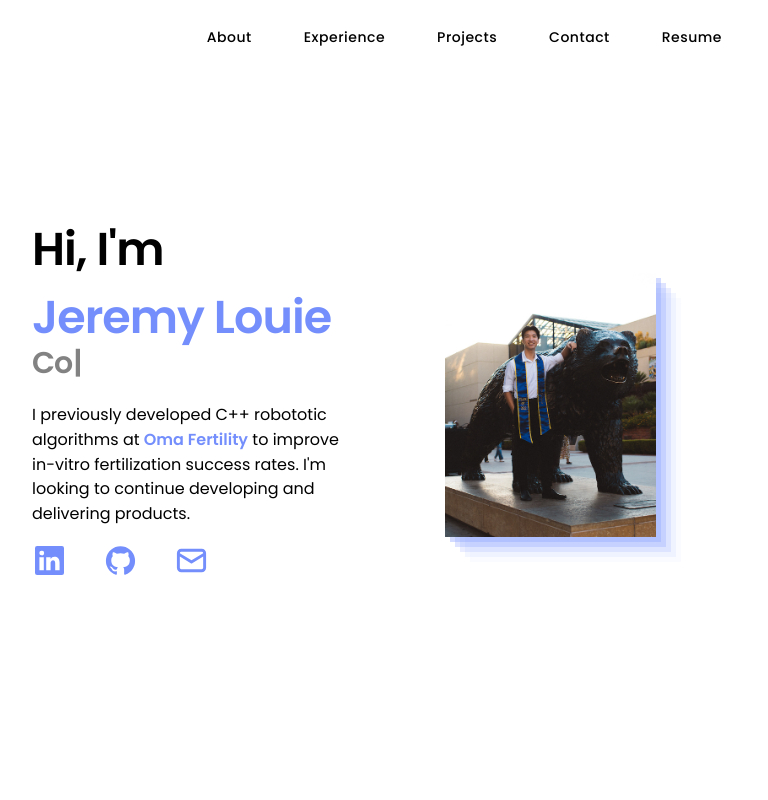
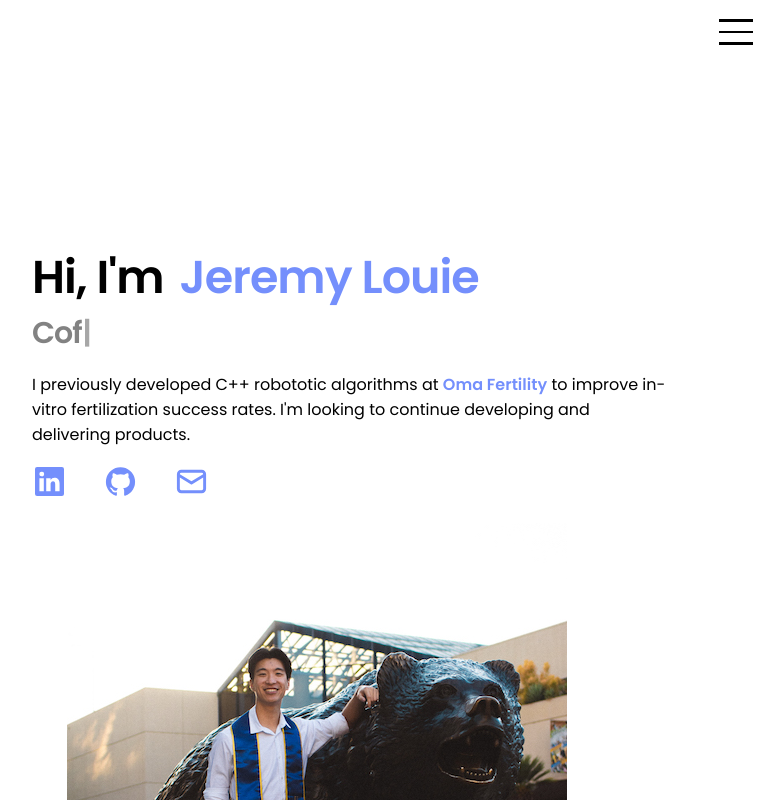
Before and after one commit to jsethlui/portfolio-v3, a React (Vite) app: page / in a window 768 px wide. Shown: the top 800 px of the page. Built offline with nearby package versions, Linux system fonts and the light colour scheme.

Commit message:
Responsive styling * mobile and desktop responsive styling added to Intro and Navigation components * Installed react-responsive

```diff
--- a/package.json
+++ b/package.json
@@ -15,6 +15,7 @@
     "@mantine/hooks": "^7.0.2",
     "react": "^18.2.0",
     "react-dom": "^18.2.0",
+    "react-responsive": "^9.0.2",
     "react-router-dom": "^6.16.0",
     "typewriter-effect": "^2.21.0"
   },
--- a/src/components/Intro/Intro.module.css
+++ b/src/components/Intro/Intro.module.css
@@ -2,20 +2,39 @@
 .container {
     margin: 0px auto;
     text-align: left;
+
+    @media (max-width: 1224px) and (orientation: portrait) {
+        margin: 200px 0 0 0;
+    }
 }
 
 .text_container {
     margin: 0 30px 0 0;
     width: 40vw;
+
+    @media (max-width: 1224px) and (orientation: portrait) {
+        width: 90%;
+    }
 }
 
 .image_container {
     margin: 0 0 0 60px;
+    height: auto;
     width: 30%;
+
+    @media (max-width: 1224px) and (orientation: portrait) {
+        margin: 0 auto;
+        width: 90%;
+        height: auto;
+    }
 }
 
 .image {
-    box-shadow: rgba(145, 167, 255, 0.4) 5px 5px, rgba(145, 167, 255, 0.3) 10px 10px, rgba(145, 167, 255, 0.2) 15px 15px, rgba(145, 167, 255, 0.1) 20px 20px, rgba(145, 167, 255, 0.05) 25px 25px;
+    box-shadow: rgba(145, 167, 255, 0.4) 5px 5px,rgba(145, 167, 255, 0.3) 10px 10px, rgba(145, 167, 255, 0.2) 15px 15px, rgba(145, 167, 255, 0.1) 20px 20px, rgba(145, 167, 255, 0.05) 25px 25px;
+
+    @media (max-width: 1224px) and (orientation: portrait) {
+        box-shadow: rgba(145, 167, 255, 0.4) 0px 5px, rgba(145, 167, 255, 0.3) 0px 10px, rgba(145, 167, 255, 0.2) 0px 15px, rgba(145, 167, 255, 0.1) 0px 20px, rgba(145, 167, 255, 0.05) 0px 25px;
+    }
 }
 
 .bold {
@@ -48,8 +67,8 @@
     letter-spacing: -1px;
     font-weight: 600;
 
-    @media (min-width: 768px) {
-        margin: 0 0 -20px 0;
+    @media (max-width: 1224px) and (orientation: portrait) {
+        margin: 10px 0 0 0;
     }
 }
 
@@ -68,10 +87,19 @@
     font-size: clamp(15px, 6vw, 30px);
     font-weight: 600;
     line-height: 4.25rem;
+
+    @media (max-width: 1224px) and (orientation: portrait) {
+        width: 90%;
+    }
 }
 
 .brief {
     width: 60vw;
+
+    @media (max-width: 1224px) and (orientation: portrait) {
+        text-align: left;
+        width: 100%;
+    }
 }
 
 .icon_container {
--- a/src/components/Navigation/Navigation.jsx
+++ b/src/components/Navigation/Navigation.jsx
@@ -1,19 +1,71 @@
 
-import { Tabs } from '@mantine/core'
+import { Tabs, Burger } from '@mantine/core'
+import { useDisclosure } from '@mantine/hooks';
 import { useNavigate, useParams } from 'react-router-dom'
+import { useMediaQuery } from 'react-responsive'
 import classes from '/src/components/Navigation/Navigation.module.css'
 
-function Navigation() {
+function MobileNavigationTabs() {
 
-    const iconColor = "var(--mantine-color-indigo-4)"
-    const navigate = useNavigate()
+    // @todo: add animations for when tabs are opened on mobile
+    // @todo: have tabs open on side
+
+    const navigate = useNavigate();
     const { tabValue } = useParams()
+    return (
+        <Tabs variant="unstyled"
+              classNames={classes}
+              value={ tabValue }
+              onChange={(value) => navigate(`#${value}`)}
+              orientation="vertical"
+              activateTabWithKeyboard={false}>
+            <Tabs.List>
+                <Tabs.Tab value="about">
+                    About
+                </Tabs.Tab>
 
+                <Tabs.Tab value="experience">
+                    Experience
+                </Tabs.Tab>
+
+                <Tabs.Tab value="projects">
+                    Projects
+                </Tabs.Tab>
+
+                <Tabs.Tab value="contact">
+                    Contact
+                </Tabs.Tab>
+
+                <Tabs.Tab value="resume">
+                    Resume
+                </Tabs.Tab>
+            </Tabs.List>
+        </Tabs>
+    )
+}
+
+function MobileNavigation() {
+    const [isOpen, { toggle }] = useDisclosure()
+    return (
+        <div>
+            <Burger className={classes.mobile}
+                    size="lg"
+                    opened={isOpen}
+                    onClick={toggle} />
+            { isOpen ? <MobileNavigationTabs /> : null }
+        </div>
+    )
+}
+
+function DesktopNavigation() {
+    const navigate = useNavigate();
+    const { tabValue } = useParams()
     return (
         <Tabs variant="unstyled"
             classNames={classes}
             value={ tabValue }
             onChange={(value) => navigate(`#${value}`)}
+            orientation="horizontal"
             activateTabWithKeyboard={false}>
             <Tabs.List>
                 <Tabs.Tab value="about">
@@ -37,6 +89,19 @@ function Navigation() {
                 </Tabs.Tab>
             </Tabs.List>
         </Tabs>
+    )
+}
+
+function Navigation() {
+    const isDesktopOrLaptop = useMediaQuery({query: '(min-width: 1224px)'})
+    const isBigScreen = useMediaQuery({ query: '(min-width: 1824px)' })
+    const isTabletOrMobile = useMediaQuery({ query: '(max-width: 1224px)' })
+    const isPortrait = useMediaQuery({ query: '(orientation: portrait)' })
+    const isRetina = useMediaQuery({ query: '(min-resolution: 2dppx)' })
+    return (
+        <div>
+            {isDesktopOrLaptop ? <DesktopNavigation /> : <MobileNavigation />}
+        </div>
     );
 }
 
--- a/src/components/Navigation/Navigation.module.css
+++ b/src/components/Navigation/Navigation.module.css
@@ -1,3 +1,5 @@
+
+/* @todo: separate desktop and mobile CSS styling sheets */
 
 .root {
     position: absolute;
@@ -5,13 +7,38 @@
     right: 20px;
 }
 
+.list {
+    @media (max-width: 1224px) {
+        position: absolute;
+        top: 50px;
+        right: 0px;
+    }
+}
+
 .tab {
     font-weight: 500;
     letter-spacing: 0.5px;
     margin: 0 10px 0 10px;
     transition: all .2s ease-in;
+
+    @media (max-width: 1224px) {
+        margin: 10px 0 10px 0;
+        font-size: 16px;
+
+        width: 100%;
+        display: flex;
+        justify-content: center;
+
+        /* background-color: red; */
+    }
 }
 
 .tab:hover {
     color: var(--mantine-color-indigo-4);
 }
+
+.mobile {
+    position: absolute;
+    top: 10px;
+    right: 10px;
+}
```
Also changed, not shown: 1 other file (tests, documents, lock files or other folders).
